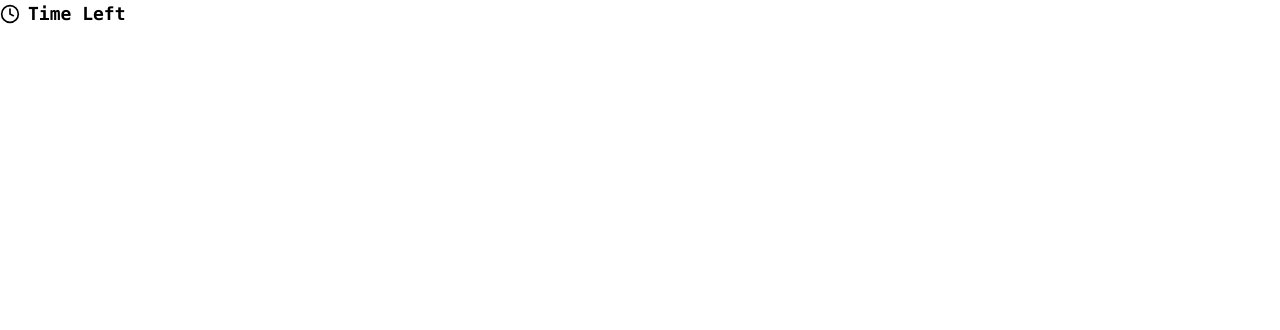
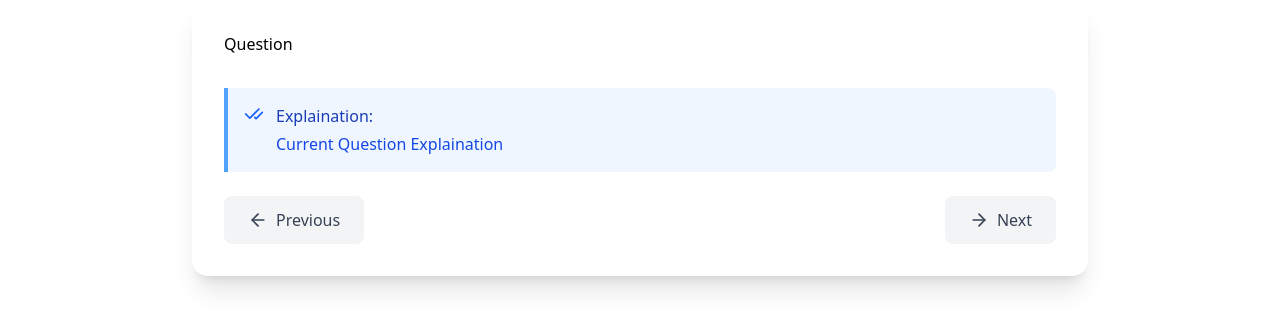
Before and after one commit to HarishKamuni/hrk_quiz_app, a React (Vite) app: page / in a window 1280 px wide. Shown: the top 330 px of the page. Built offline with nearby package versions, Linux system fonts and the light colour scheme.

Commit message:
created Question component

```diff
--- /dev/null
+++ b/src/components/Questions.jsx
@@ -0,0 +1,51 @@
+import { ArrowLeft, ArrowRight, CheckCheck } from 'lucide-react';
+import React from 'react';
+
+const Questions = () => {
+  return (
+    <div className="max-w-4xl mx-auto">
+      <div className="bg-white rounded-2xl shadow-xl p-8 transition-all duration-300 hover:shadow-2xl">
+        <div className="mb-8">
+          <h2>Question</h2>
+          {/* Display Dynamic Answer */}
+          <div className="grid gap-4"></div>
+        </div>
+
+        {/* Show Explaination */}
+        <div className="bg-blue-50 border-l-4 border-blue-400 p-4 mb-6 rounded-r-lg">
+          <div className="flex">
+            <div className="shrink-0">
+              <CheckCheck className="h-5 w-5 text-blue-600" />
+            </div>
+            <div className="ml-3">
+              <p className="text-blue-800 font-medium">Explaination:</p>
+              <p className="text-blue-700 mt-1">
+                Current Question Explaination
+              </p>
+            </div>
+          </div>
+        </div>
+
+        {/* Display the buttons */}
+        <div className="flex justify-between items-center">
+          <button
+            className="flex items-center space-x-2 px-6 py-3 bg-gray-100 text-gray-700 rounded-lg
+           hover:bg-gray-200 disabled:opacity-5 disabled:cursor-not-allowed transition-all duration-200"
+          >
+            <ArrowLeft size={20} />
+            <span>Previous</span>
+          </button>
+          <button
+            className="flex items-center space-x-2 px-6 py-3 bg-gray-100 text-gray-700 rounded-lg
+           hover:bg-gray-200 disabled:opacity-5 disabled:cursor-not-allowed transition-all duration-200"
+          >
+            <ArrowRight size={20} />
+            <span>Next</span>
+          </button>
+        </div>
+      </div>
+    </div>
+  );
+};
+
+export default Questions;
--- a/src/components/Quiz.jsx
+++ b/src/components/Quiz.jsx
@@ -2,10 +2,12 @@ import React from 'react';
 import QuizStart from './QuizStart';
 import ProgressBar from './ProgressBar';
 import Timer from './Timer';
+import Questions from './Questions';
 
 const Quiz = () => {
   return (
-    <Timer />
+    <Questions />
+    // <Timer />
     // <ProgressBar />
     // <QuizStart />
     //Quiz component
```
